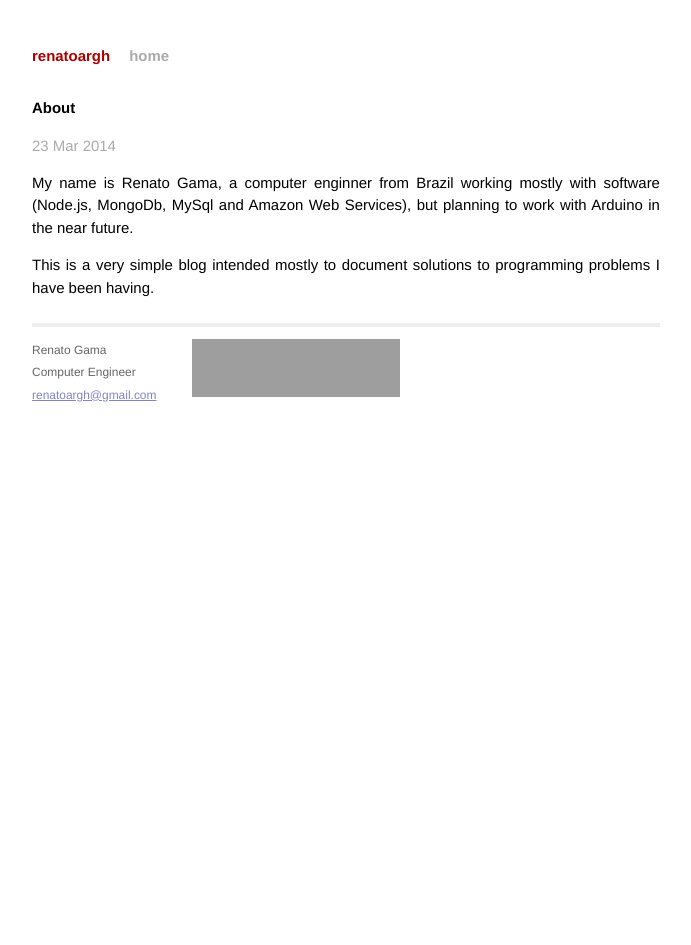
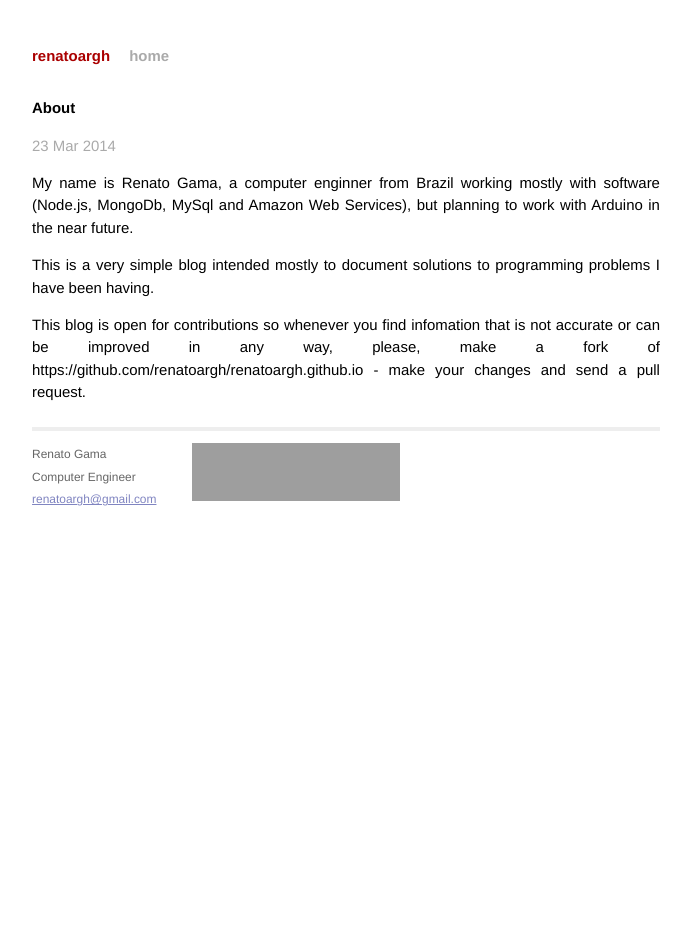
Before and after one commit to renatoargh/renatoargh.github.io, a Jekyll site: the page built from _posts/2014-03-23-about.md, in a window 1280 px wide. Shown: the whole page, without its empty margins (294-985 px from the left). Built offline with Jekyll 4.4.1, drawn with Linux system fonts in a browser that asks for light colours; Markdown is read by kramdown in place of the engine named in the settings; grey boxes are pictures that could not be loaded.

Commit message:
Update 2014-03-23-about.md

```diff
--- a/_posts/2014-03-23-about.md
+++ b/_posts/2014-03-23-about.md
@@ -8,3 +8,5 @@
 Arduino in the near future.
 
 This is a very simple blog intended mostly to document solutions to programming problems I have been having.
+
+This blog is open for contributions so whenever you find infomation that is not accurate or can be improved in any way, please, make a fork of https://github.com/renatoargh/renatoargh.github.io - make your changes and send a pull request.
```
